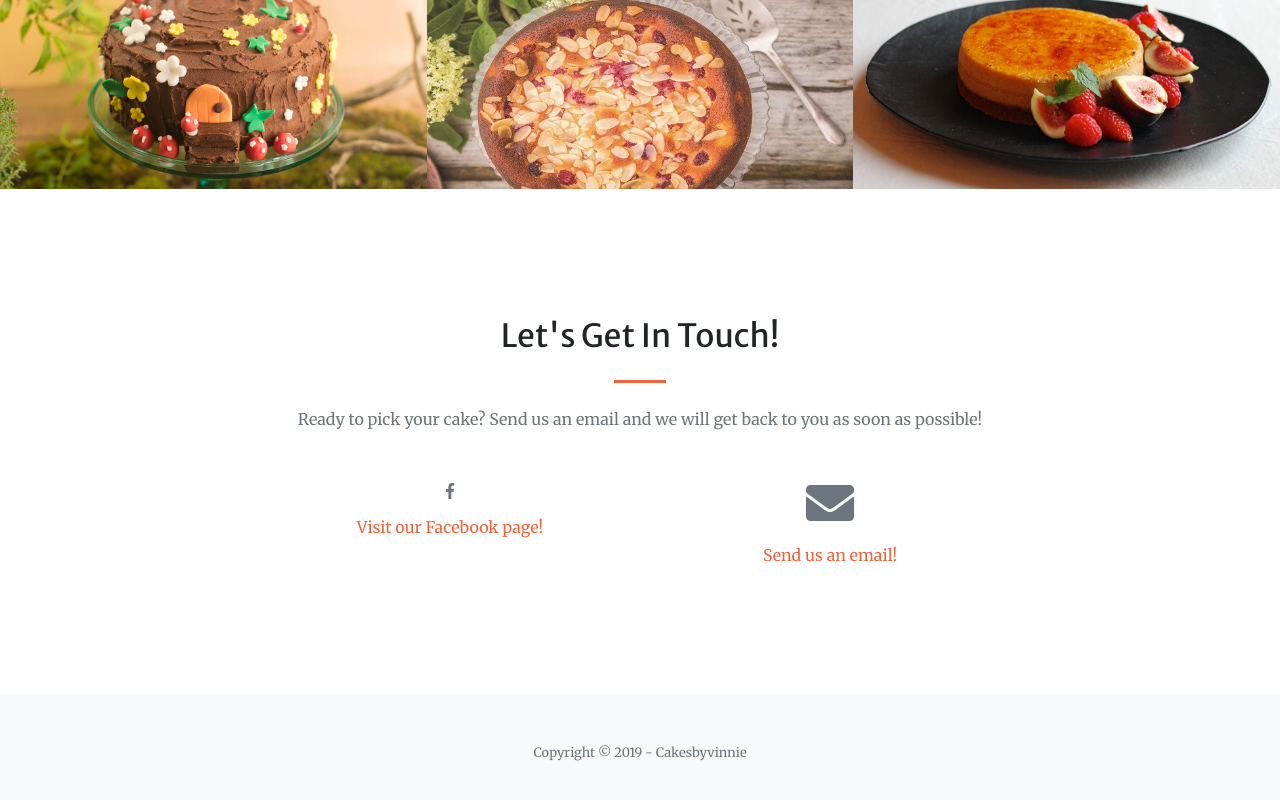
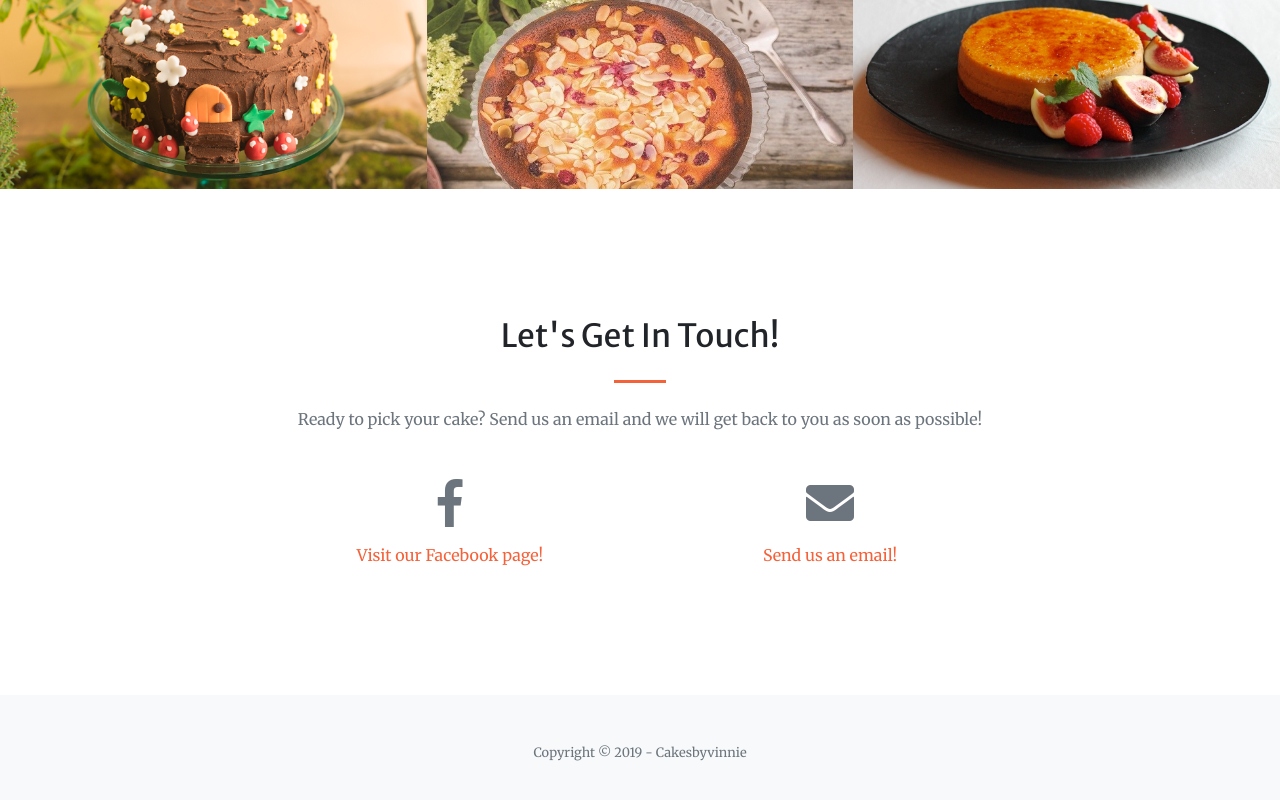
Before and after one commit to emily-hoang/cakes_by_vinnie, a website with bundled scripts: page index.html in a window 1280 px wide. Shown: the part 1524-2324 px from the top of the page. Built offline with nearby package versions, Linux system fonts and the light colour scheme; files whose address does not match are found by name.

Commit message:
facebook icon

```diff
--- a/index.html
+++ b/index.html
@@ -178,7 +178,7 @@
       </div>
       <div class="row">
         <div class="col-lg-4 ml-auto text-center">
-          <i class="fab fa-facebook-f mb-3 text-muted"></i>
+          <i class="fab fa-facebook-f fa-3x mb-3 text-muted"></i>
           <div><a class="d-block" href="#">Visit our Facebook page!</a></div>
         </div>
         <div class="col-lg-4 mr-auto text-center">
```
